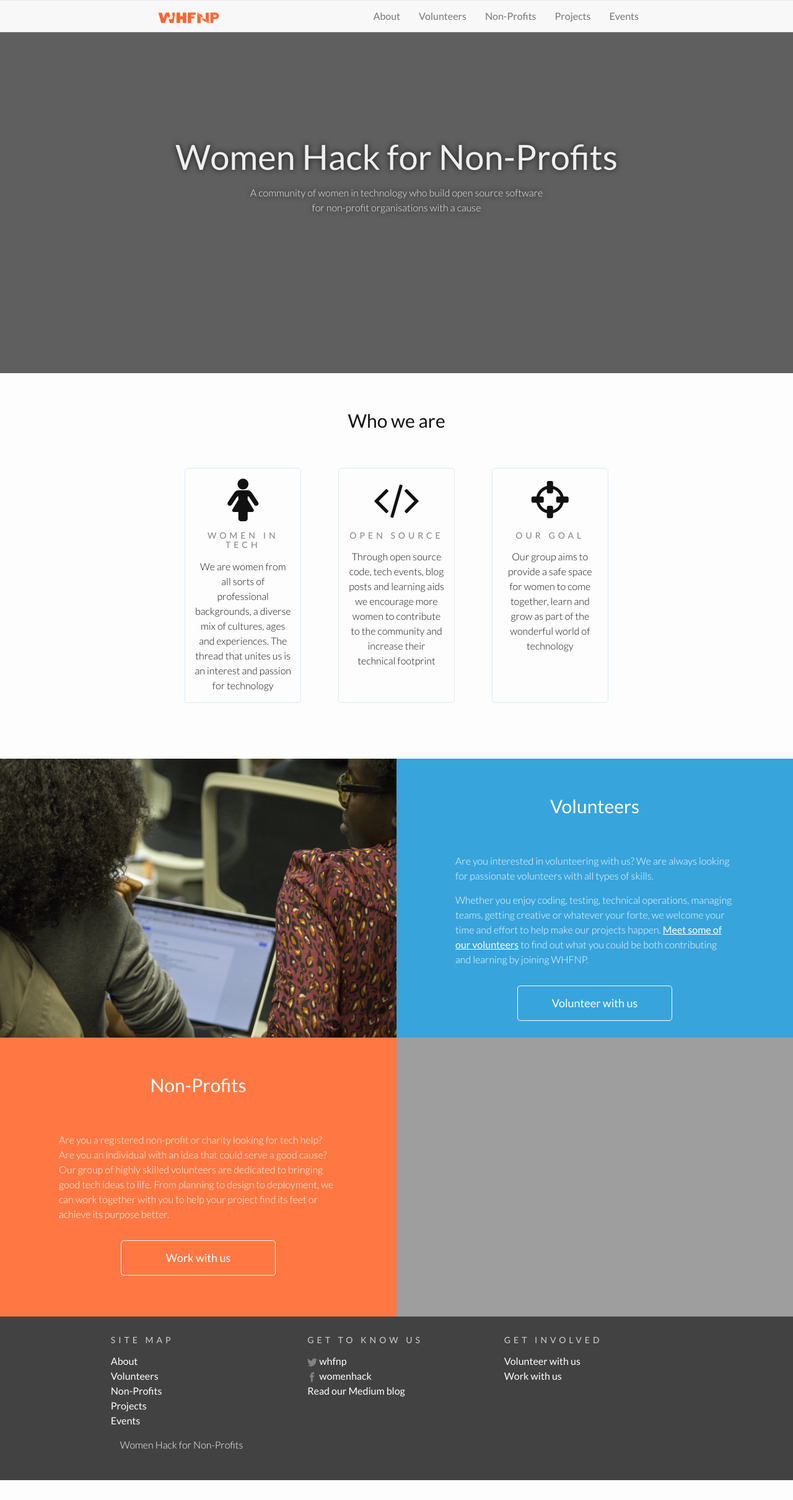
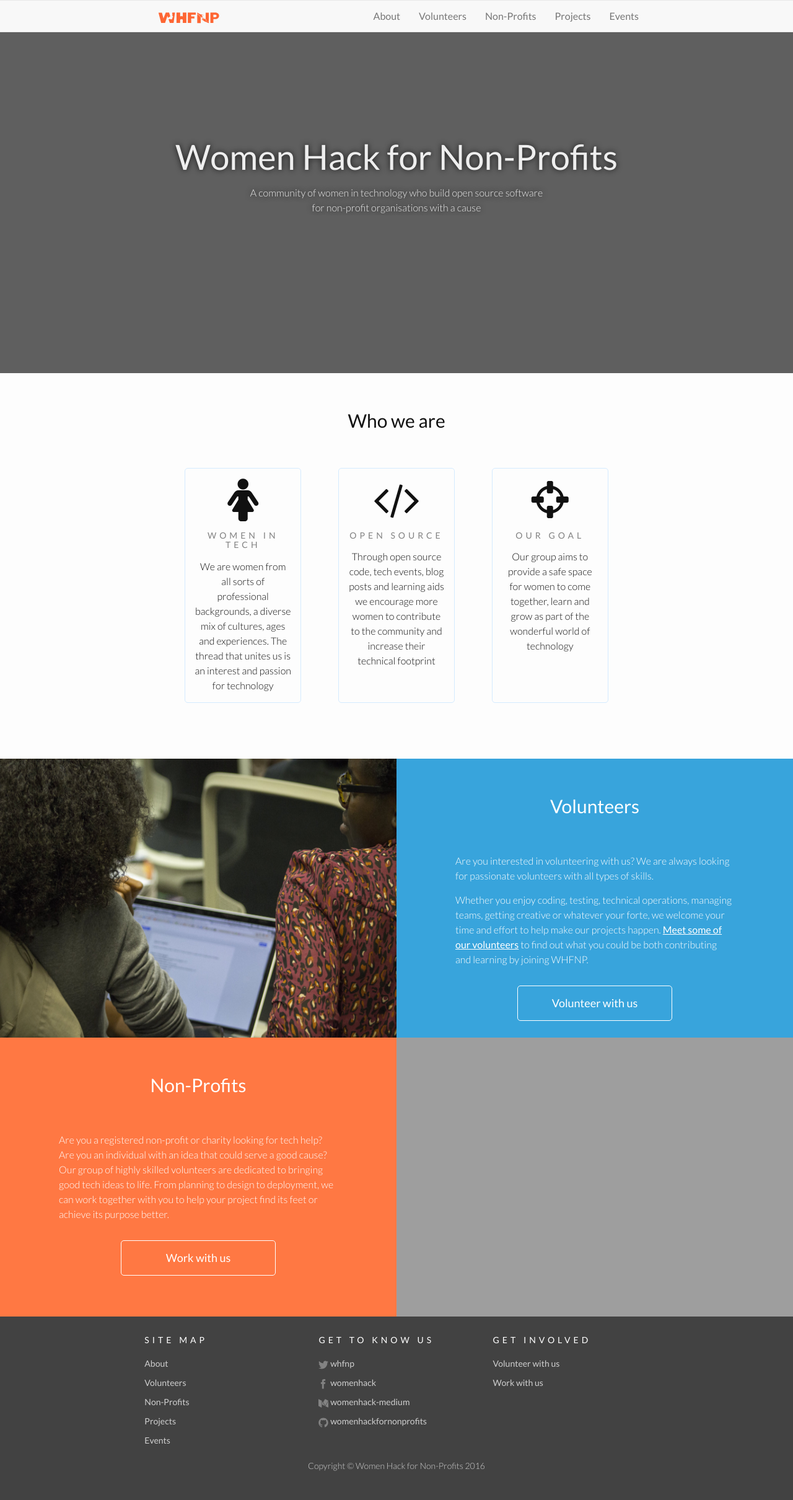
Before and after one commit to EChesters/WHFNP-Website, a Jekyll site: the page built from index.html, in a window 1280 px wide. Shown: the whole page at 62% size. Built offline with Jekyll 4.4.1, drawn with Linux system fonts in a browser that asks for light colours; nearby versions of some CDN libraries; before the commit the page ends 2388 px from its top, so only the background shows below that.

Commit message:
Finished footer

```diff
--- a/_config.yml
+++ b/_config.yml
@@ -14,8 +14,9 @@ description: > # this means to ignore newlines until "baseurl:"
 # baseurl:      "echesters.github.io/WHFNP-Website" # the subpath of your site, e.g. /blog
 url:        "/echesters.github.io/WHFNP-Website" # the base hostname & protocol for your site
 twitter_username:   whfnp
-github_username:    echesters
+github_username:    womenhackfornonprofits
 facebook_username:  womenhack
+medium_username:    womenhack-medium
 
 # Build settings
 markdown: kramdown
--- a/_includes/footer.html
+++ b/_includes/footer.html
@@ -1,6 +1,6 @@
 <footer>
   <div class="row">
-    <div class="col-xs-12 col-md-9 position central">
+    <div class="col-xs-12 col-md-8 position central">
       <div id="site-map" class="col-xs-6 col-md-4">
         <h5>Site map</h5>
         <ul>
@@ -21,7 +21,12 @@
           {% if site.facebook_username %}
             <li><a href="/">{% include icon-facebook.html username=site.facebook_username %}</a></li>
           {% endif %}
-          <li><a href="/">Read our Medium blog</a></li>
+          {% if site.medium_username %}
+            <li><a href="/">{% include icon-medium.html username=site.medium_username %}</a></li>
+          {% endif %}
+          {% if site.github_username %}
+            <li><a href="/">{% include icon-github.html username=site.github_username %}</a></li>
+          {% endif %}
         </ul>
       </div>
 
@@ -34,8 +39,8 @@
       </div>
 
       <div class="col-xs-12">
-        <div class="col-xs-12 col-md-7">
-          <p>{{ site.title }}</p>
+        <div class="col-xs-12 col-md-7 position central text-center">
+          <p>Copyright © {{ site.title }} 2016</p>
         </div>
       </div>
 
--- a/_includes/icon-facebook.html
+++ b/_includes/icon-facebook.html
@@ -1 +1 @@
-<a href="https://facebook.com/{{ include.username }}"><span class="icon icon--twitter">{% include icon-facebook.svg %}</span><span class="username">{{ include.username }}</span></a>
+<a href="https://facebook.com/{{ include.username }}"><span class="icon icon--facebook">{% include icon-facebook.svg %}</span><span class="username">{{ include.username }}</span></a>
--- /dev/null
+++ b/_includes/icon-medium.html
@@ -0,0 +1 @@
+<a href="https://medium.com/{{ include.username }}"><span class="icon icon--medium">{% include icon-medium.svg %}</span><span class="username">{{ include.username }}</span></a>
--- a/_sass/_footer.scss
+++ b/_sass/_footer.scss
@@ -1,24 +1,29 @@
 footer {
   padding: 30px 0;
   background-color: $grey-color-dark;
-  color: #fff;
+  color: $grey-color-light;
+  font-size: $small-font-size;
 
   ul {
     list-style: none;
     margin-left: 0;
 
-    li a, li a:visited {
-      color: #fff;
+    li {
+      padding: 5px 0;
 
-      &:hover {
-        color: $link-hover;
+      a, a:visited {
+      color: $grey-color-light;
+
+        &:hover {
+          color: $link-hover;
+        }
       }
     }
   }
 
   h5 {
     text-transform: uppercase;
-    color: $grey-color-light;
+    color: #fff;
     font-size: $small-font-size;
     letter-spacing: 5px;
   }
--- a/_sass/_layout.scss
+++ b/_sass/_layout.scss
@@ -247,9 +247,14 @@
  .position {
     display: block;
     float: none;
+    overflow: hidden;
 
     &.central {
         margin-left: auto;
         margin-right: auto;
     }
  }
+
+.text-centre {
+    text-align: center;
+}
```
Also changed, not shown: _includes/icon-medium.svg (added).
